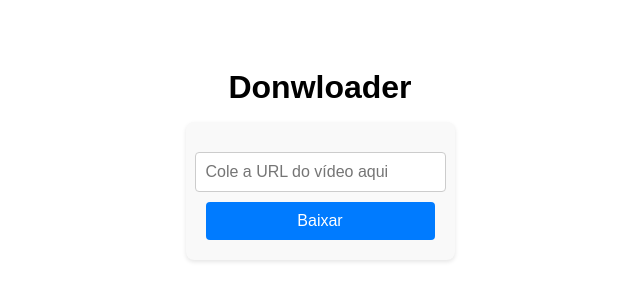
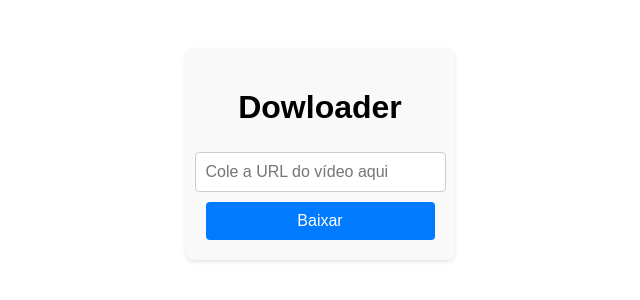
Before and after one commit to Ledelara/video-downloader-fullstack, a React app in the folder frontend/: page / in a window 1280 px wide. Shown: the part 286-586 px from the top of the page, without its empty margins (320-960 px from the left). Built offline with nearby package versions, Linux system fonts and the light colour scheme; the HTML template or start-up script is replaced by a standard one.

Commit message:
♻️ refactor: mudando title para o componente Form

```diff
--- a/frontend/src/App.tsx
+++ b/frontend/src/App.tsx
@@ -46,8 +46,9 @@ function App() {
   };
 
   return (
-    <Container title="Donwloader">
+    <Container>
       <Form
+        title="Dowloader"
         loading={isPending || loading}
         videoUrl={videoUrl}
         placeholder="Cole a URL do vídeo aqui"
--- a/frontend/src/components/Form/Form.css
+++ b/frontend/src/components/Form/Form.css
@@ -7,6 +7,11 @@
   background-color: #f9f9f9;
   border-radius: 8px;
   box-shadow: 0 2px 4px rgba(0, 0, 0, 0.1);
+}
+
+.title {
+  font-size: 2rem;
+  margin-bottom: 1rem;
 }
 
 .input {
--- a/frontend/src/components/Form/Form.tsx
+++ b/frontend/src/components/Form/Form.tsx
@@ -1,17 +1,19 @@
 import './Form.css';
 
 interface FormProps {
+  title: string;
   loading?: boolean;
-  videoUrl?: string;
-  placeholder?: string;
-  message?: string;
-  onClick?: () => void;
-  onChange?: (e: React.ChangeEvent<HTMLInputElement>) => void;
+  videoUrl: string;
+  placeholder: string;
+  message: string;
+  onClick: () => void;
+  onChange: (e: React.ChangeEvent<HTMLInputElement>) => void;
 }
 
-export default function Form({ loading, videoUrl, placeholder, message, onClick, onChange }: FormProps) {
+export default function Form({ title, loading, videoUrl, placeholder, message, onClick, onChange }: FormProps) {
   return (
     <div className="form-container">
+      <h1 className='title'>{title}</h1>
       <input
         type="text"
         placeholder={placeholder}
--- a/frontend/src/components/container/Container.css
+++ b/frontend/src/components/container/Container.css
@@ -9,11 +9,6 @@
   justify-content: center;
   align-items: center;
   border-radius: 8px;
-}
-
-.title {
-  font-size: 2rem;
-  margin-bottom: 1rem;
 }
 
 .content {
--- a/frontend/src/components/container/Container.tsx
+++ b/frontend/src/components/container/Container.tsx
@@ -1,14 +1,12 @@
 import './Container.css';
 
 interface ContainerProps {
-  title: string;
   children?: React.ReactNode;
 }
 
-export default function Container({ title, children }: ContainerProps) {
+export default function Container({ children }: ContainerProps) {
   return (
     <div className="container">
-      <h1 className="title">{title}</h1>
       <div className="content">
         {children}
       </div>
```
